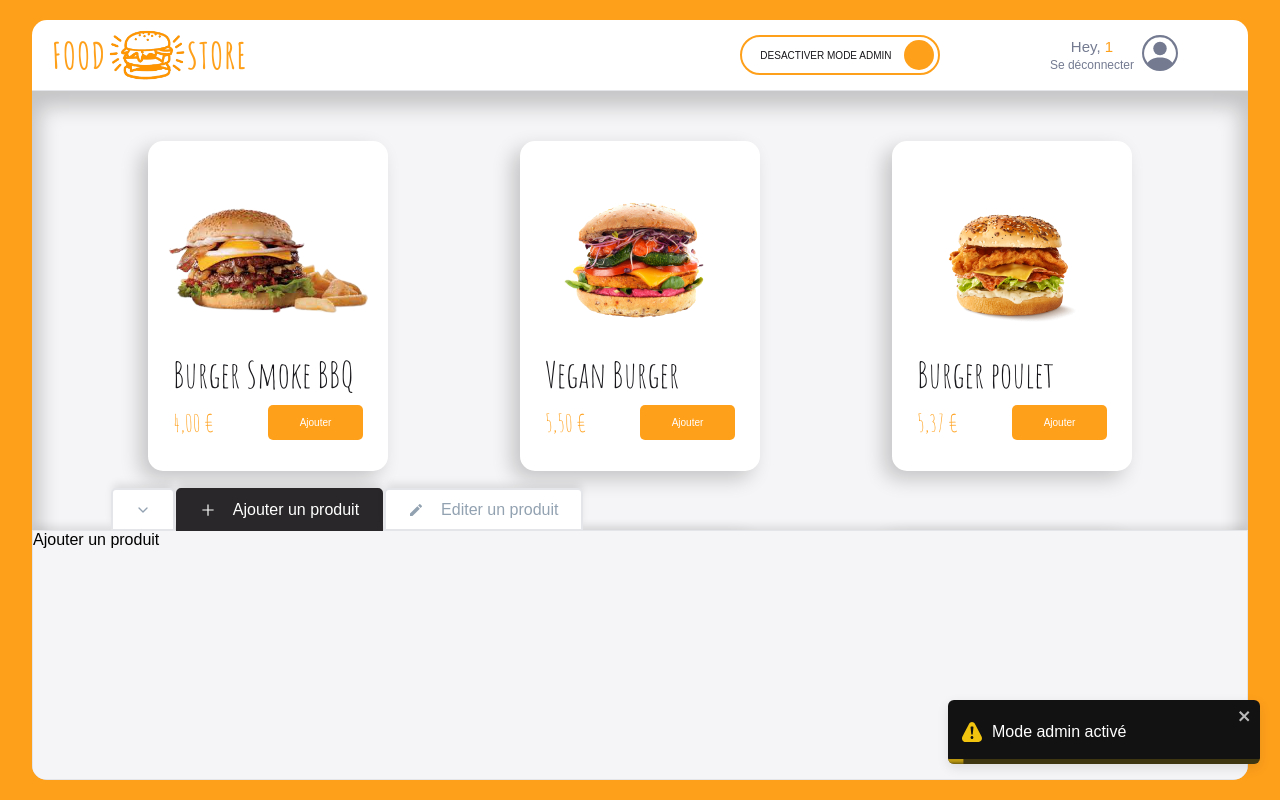
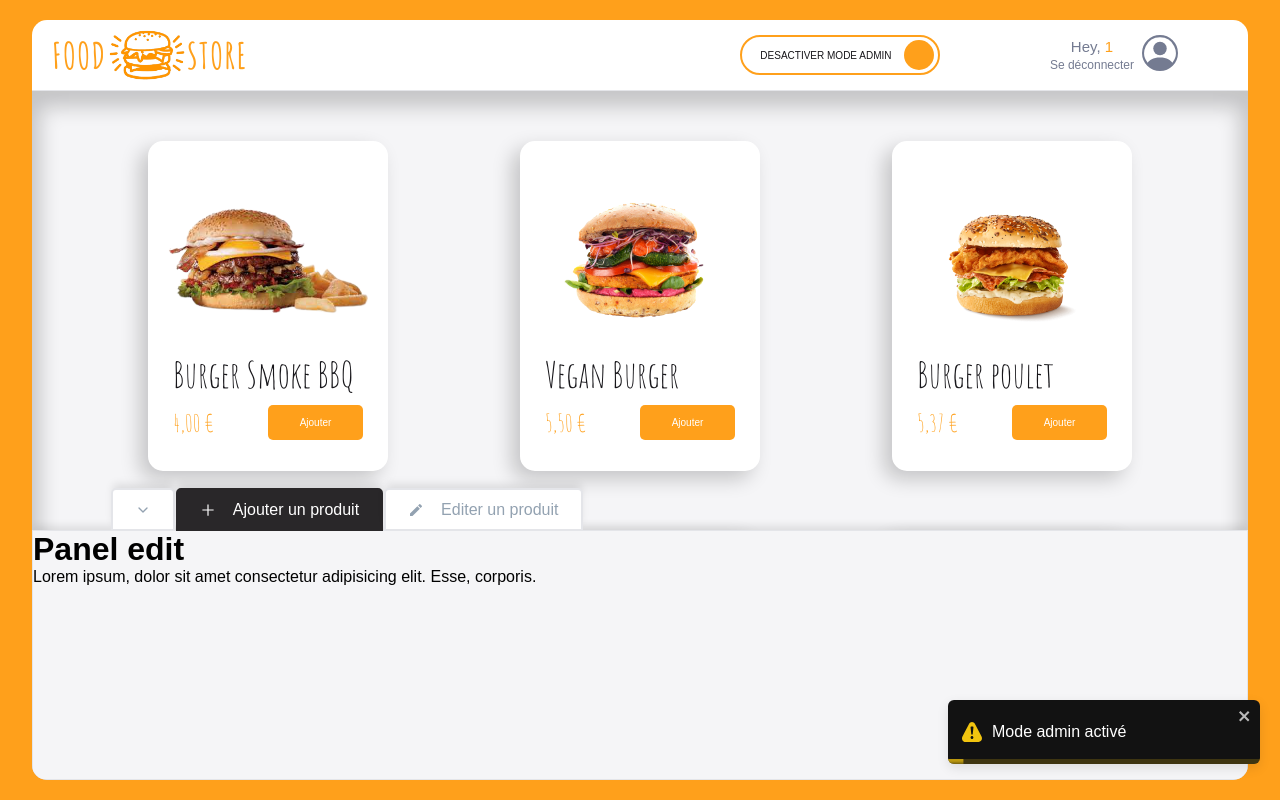
Before and after one commit to romainniamor/food_store, a React (Vite) app: page /order/1 in a window 1280 px wide. Both pictures are taken after a click on the label 839 px from the left and 55 px from the top of the page. Built offline with nearby package versions, Linux system fonts and the light colour scheme; grey boxes are pictures that could not be loaded; the HTML template or start-up script is replaced by a standard one.

Commit message:
♻️ F07: ADMIN > Refact AdminPanel conditionnal render

```diff
--- a/src/components/pages/order/main/admin/AdminPanel.jsx
+++ b/src/components/pages/order/main/admin/AdminPanel.jsx
@@ -2,16 +2,23 @@ import { useContext } from "react";
 import styled from "styled-components";
 import { theme } from "../../../../../theme/index";
 import OrderContext from "../../../../../contexts/orderContext";
+import { getTabsConfig } from "./getTabsConfig";
 
 export default function AdminPanel() {
-  const { isAddTabSelected, isEditTabSelected } = useContext(OrderContext);
+  const { isAddTabSelected, isEditTabSelected, currentTabSelected } =
+    useContext(OrderContext);
+
+  const tabs = getTabsConfig(currentTabSelected);
   return (
     <AdminPanelStyled>
-      {isAddTabSelected ? (
+      {currentTabSelected === "add" && <PanelEdit />}
+      {currentTabSelected === "edit" && <div>Editer un produit</div>}
+
+      {/* {isAddTabSelected ? (
         <div>Ajouter un produit</div>
       ) : (
         <div>Editer un produit</div>
-      )}
+      )} */}
     </AdminPanelStyled>
   );
 }
@@ -22,3 +29,15 @@ const AdminPanelStyled = styled.div`
   border: 1px solid ${theme.colors.greyLight};
   box-shadow: ${theme.shadows.subtle};
 `;
+
+function PanelEdit() {
+  return (
+    <div>
+      <h1>Panel edit</h1>
+      <p>
+        Lorem ipsum, dolor sit amet consectetur adipisicing elit. Esse,
+        corporis.
+      </p>
+    </div>
+  );
+}
```
